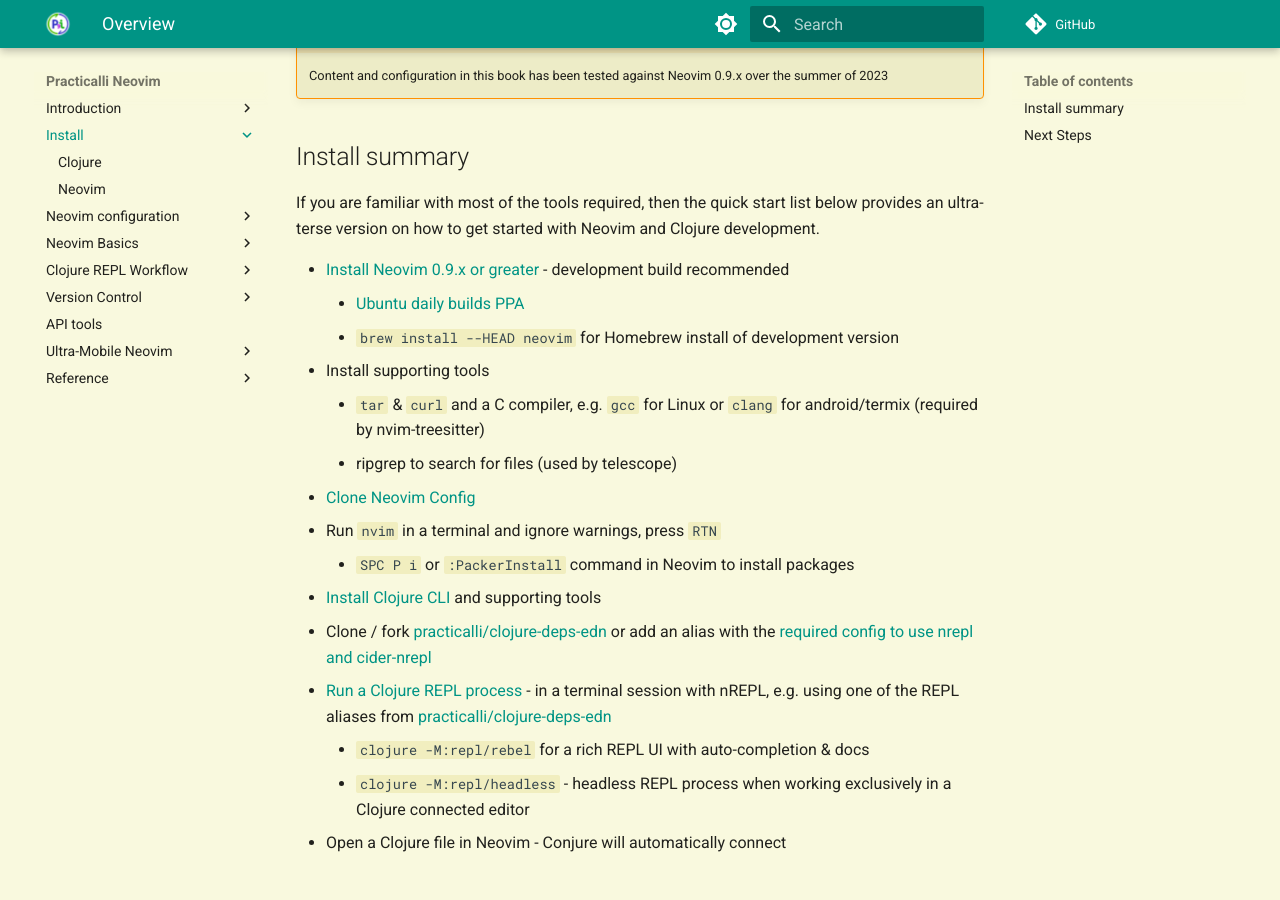
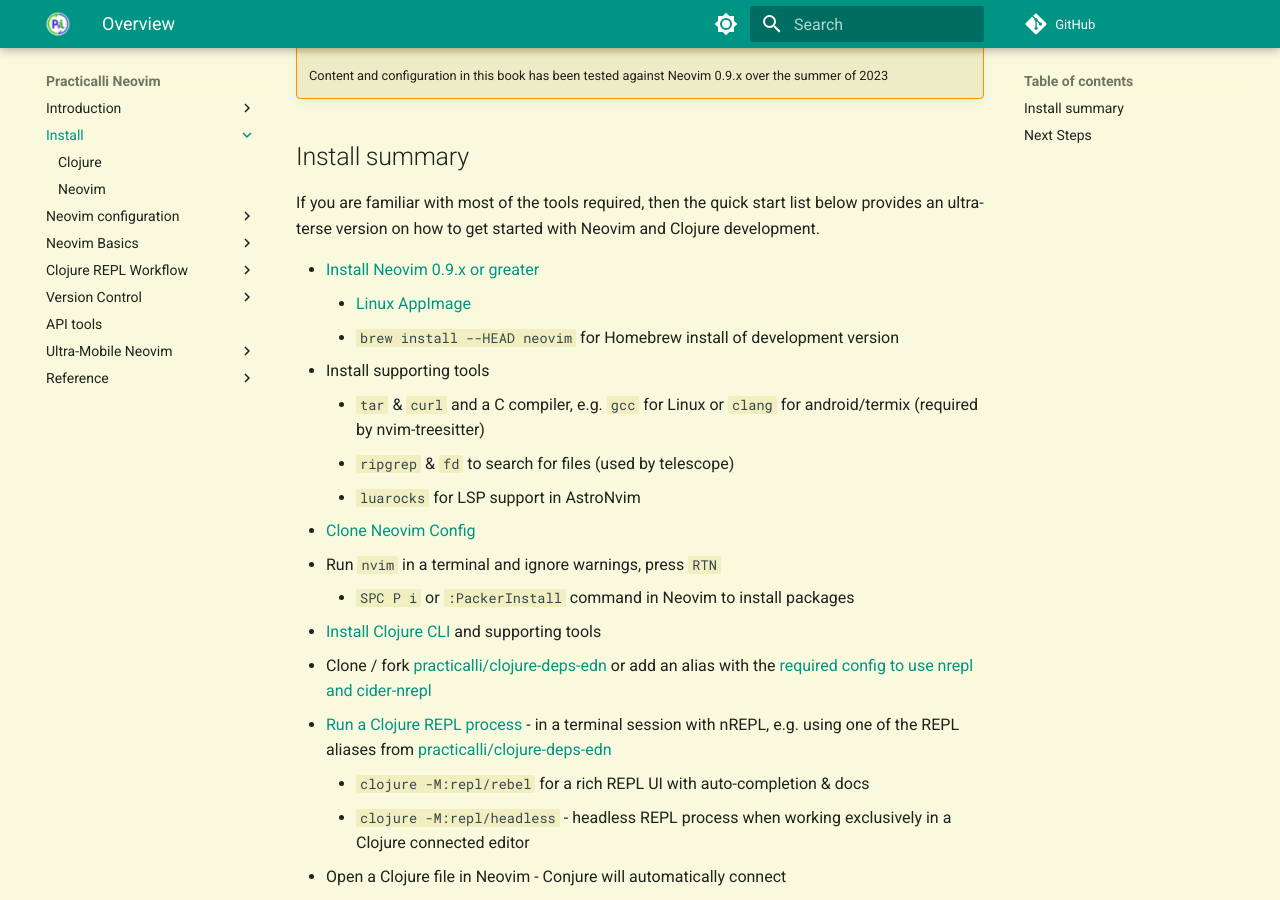
Before and after one commit to practicalli/neovim, an MkDocs documentation site: the page built from docs/install/index.md, in a window 1280 px wide and 900 px high, scrolled down 424 px. Built offline with MkDocs 1.6.1 and Material for MkDocs 9.7.7, drawn with Linux system fonts in a browser that asks for light colours; plug-ins that fetch from the network failed and are left out; comment, search, counter and statistics services are not loaded.

Commit message:
install: update Neovim source and supporting tools
Signed-off-by: John Practicalli <250870+practicalli-john@users.noreply.github.com>

```diff
--- a/docs/install/index.md
+++ b/docs/install/index.md
@@ -14,12 +14,13 @@
 
 If you are familiar with most of the tools required, then the quick start list below provides an ultra-terse version on how to get started with Neovim and Clojure development.
 
-* [Install Neovim 0.9.x or greater](https://github.com/neovim/neovim/wiki/Installing-Neovim){target=_blank} - development build recommended
-    * [Ubuntu daily builds PPA](https://launchpad.net/~neovim-ppa/+archive/ubuntu/unstable){target=_blank}
+* [Install Neovim 0.9.x or greater](https://github.com/neovim/neovim/wiki/Installing-Neovim){target=_blank}
+    * [Linux AppImage](https://github.com/neovim/neovim/releases/){target=_blank}
     * `brew install --HEAD neovim` for Homebrew install of development version
 * Install supporting tools
     * `tar` & `curl` and a C compiler, e.g. `gcc` for Linux or `clang` for android/termix (required by nvim-treesitter)
-    * ripgrep to search for files (used by telescope)
+    * `ripgrep` & `fd` to search for files (used by telescope)
+    * `luarocks` for LSP support in AstroNvim
 * [Clone Neovim Config](https://github.com/practicalli/neovim-config-redux){target=_blank}
 * Run `nvim` in a terminal and ignore warnings, press `RTN`
     * `SPC P i` or `:PackerInstall` command in Neovim to install packages
```
